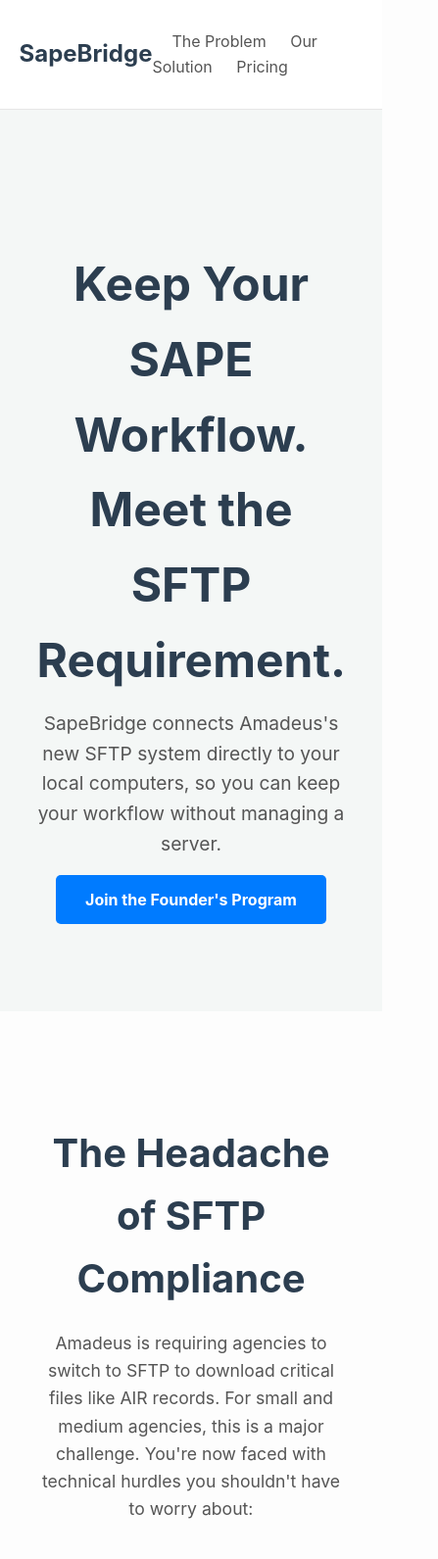
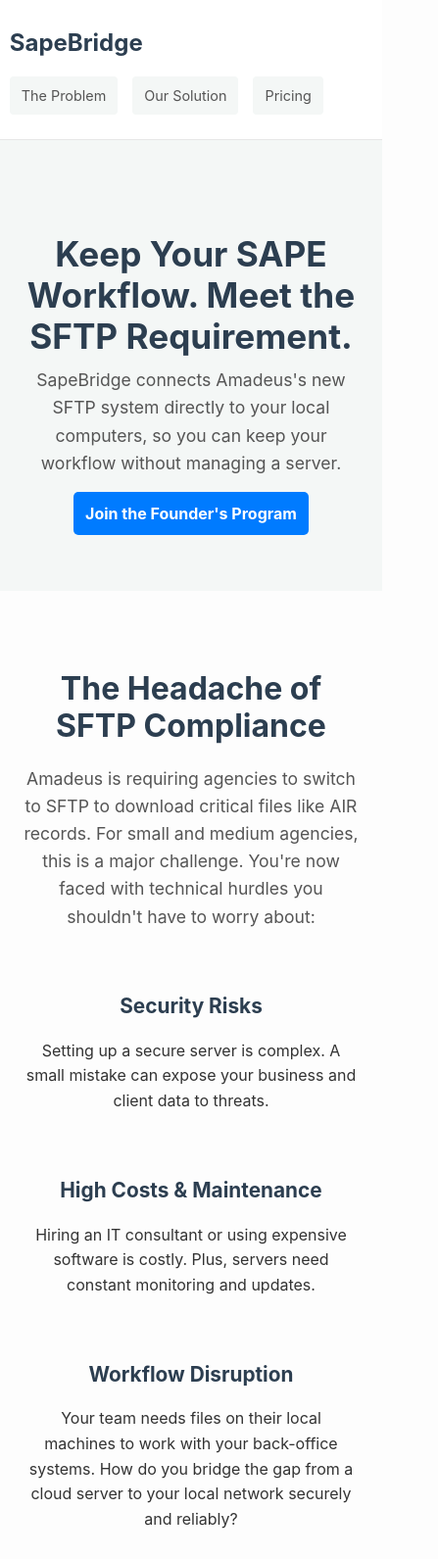
Before and after one commit to SapeBridge/sapebridge.github.io, a plain HTML site: page index.html in a window 390 px wide. Shown: the top 1591 px of the page at 98% size, 447 px wide, since content can reach past the window. Drawn offline with Linux system fonts and the light colour scheme.

Commit message:
Add mobile responsive styles for various sections

```diff
--- a/css/style.css
+++ b/css/style.css
@@ -232,3 +232,123 @@ footer {
     border-top: 1px solid #e6e6e6;
     color: #555;
 }
+
+/* Mobile Responsive Styles */
+@media (max-width: 768px) {
+    .container {
+        width: 95%;
+        padding: 15px 0;
+    }
+
+    /* Header Navigation - Stack vertically on mobile */
+    header .container {
+        flex-direction: column;
+        align-items: flex-start;
+        gap: 15px;
+    }
+
+    nav {
+        width: 100%;
+        display: flex;
+        flex-wrap: wrap;
+        gap: 15px;
+    }
+
+    nav a {
+        margin-left: 0;
+        padding: 8px 12px;
+        background: #f4f7f6;
+        border-radius: 4px;
+        font-size: 0.9em;
+    }
+
+    /* Hero Section */
+    .hero {
+        padding: 50px 15px;
+    }
+
+    .hero h1 {
+        font-size: 2.2em;
+        line-height: 1.2;
+    }
+
+    .hero .subtitle {
+        font-size: 1.1em;
+        margin: 0 auto 25px auto;
+    }
+
+    /* Feature Sections */
+    .feature {
+        padding: 40px 15px;
+    }
+
+    .feature h2 {
+        font-size: 2em;
+        line-height: 1.2;
+    }
+
+    /* Feature Points - Stack vertically on mobile */
+    .feature-points {
+        flex-direction: column;
+        gap: 25px;
+        margin-top: 30px;
+    }
+
+    .feature-points .point {
+        flex-basis: 100%;
+        text-align: center;
+    }
+
+    .feature-points h3 {
+        font-size: 1.3em;
+        margin-bottom: 10px;
+    }
+
+    /* How It Works */
+    .how-it-works {
+        margin: 30px auto 0;
+        padding: 20px;
+    }
+
+    /* Pricing */
+    .pricing-box {
+        padding: 25px;
+        margin: 0 15px;
+        max-width: none;
+    }
+
+    .price {
+        font-size: 2.5em;
+    }
+
+    /* CTA Section */
+    .cta-section {
+        padding: 40px 15px;
+    }
+
+    .cta-section h2 {
+        font-size: 2em;
+    }
+
+    /* Form - Stack vertically on mobile */
+    #waitlist-form {
+        flex-direction: column;
+        align-items: stretch;
+        gap: 15px;
+        max-width: 400px;
+        margin: 0 auto;
+    }
+
+    #email-input {
+        width: 100%;
+        padding: 12px;
+        font-size: 1em;
+        box-sizing: border-box;
+    }
+
+    .cta-button {
+        width: 100%;
+        padding: 12px;
+        font-size: 1em;
+    }
+}
```
